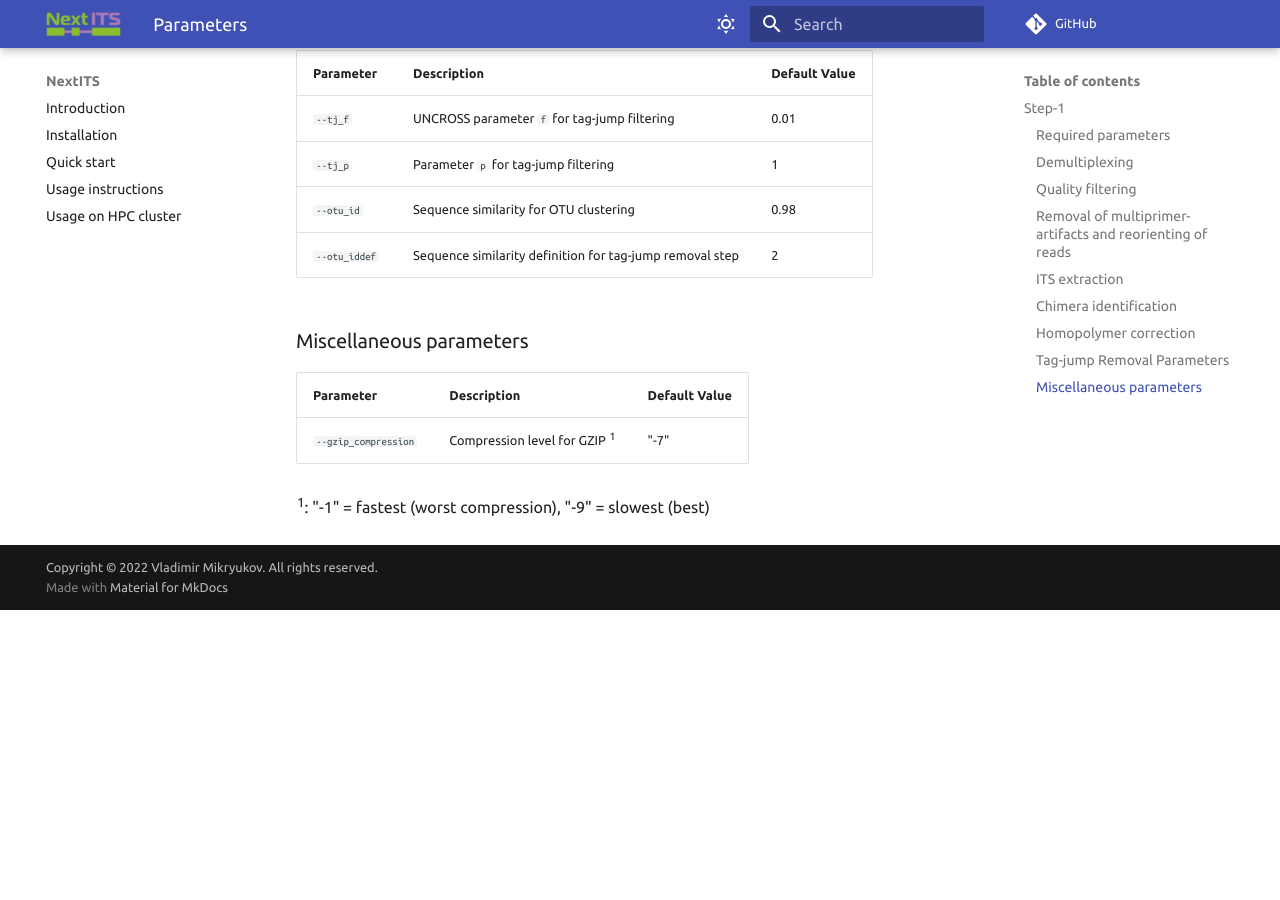
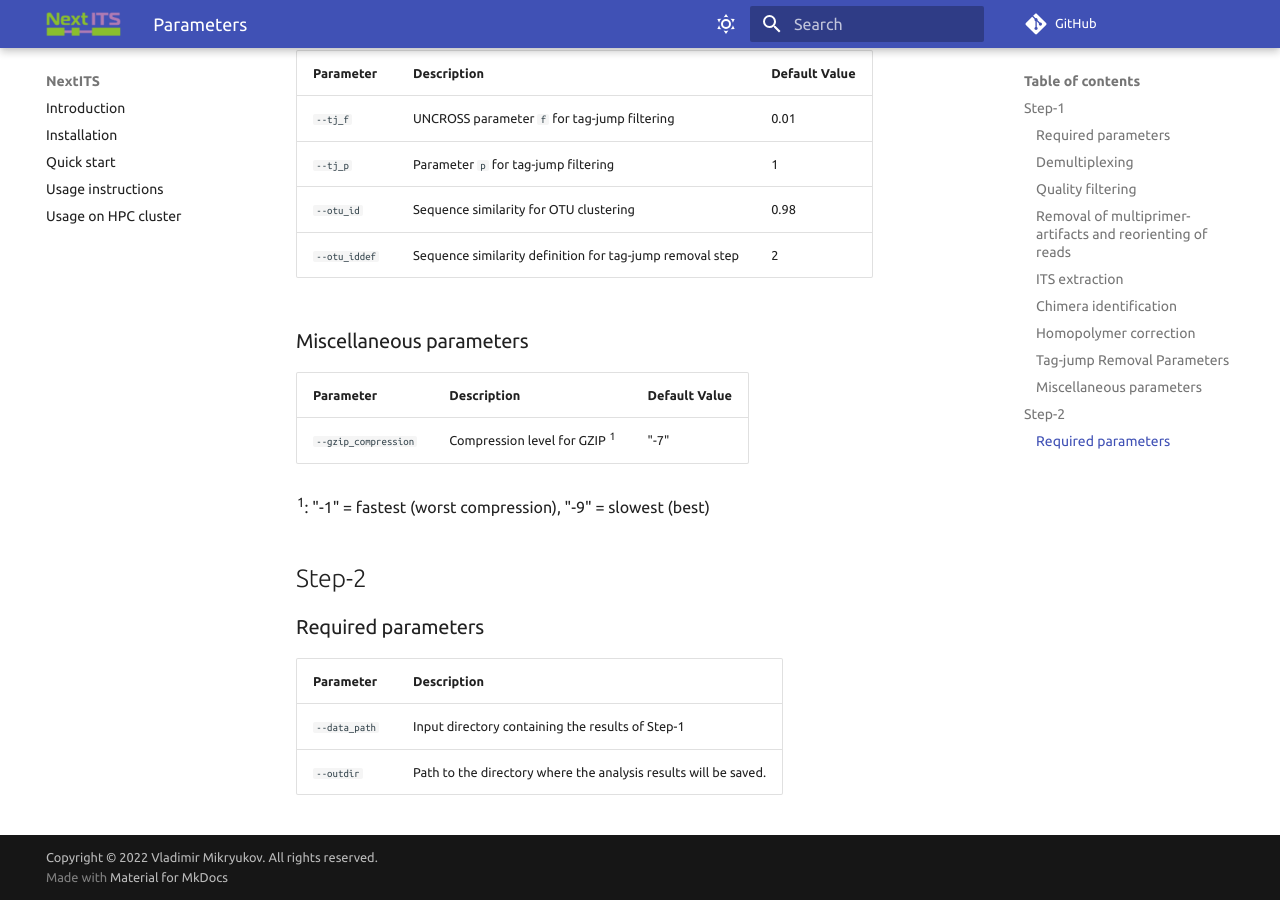
Before and after one commit to Next-ITS/nextits.github.io, an MkDocs documentation site: the page built from docs/parameters.md, in a window 1280 px wide and 900 px high, scrolled down 3173 px. Built offline with MkDocs 1.6.1 and Material for MkDocs 9.7.7, drawn with Linux system fonts in a browser that asks for light colours; comment, search, counter and statistics services are not loaded; before the commit the page ends 3783 px from its top, so only the background shows below that.

Commit message:
step-2, required

```diff
--- a/docs/parameters.md
+++ b/docs/parameters.md
@@ -105,3 +105,13 @@ In addition to this, individual processes within the pipeline can be fine-tuned
 
 ^1^:
     "-1" = fastest (worst compression), "-9" = slowest (best)
+
+
+## Step-2
+
+### Required parameters
+
+| Parameter     | Description                                                     |
+| ------------- | --------------------------------------------------------------- |
+| `--data_path` | Input directory containing the results of Step-1                |
+| `--outdir`    | Path to the directory where the analysis results will be saved. |
```
